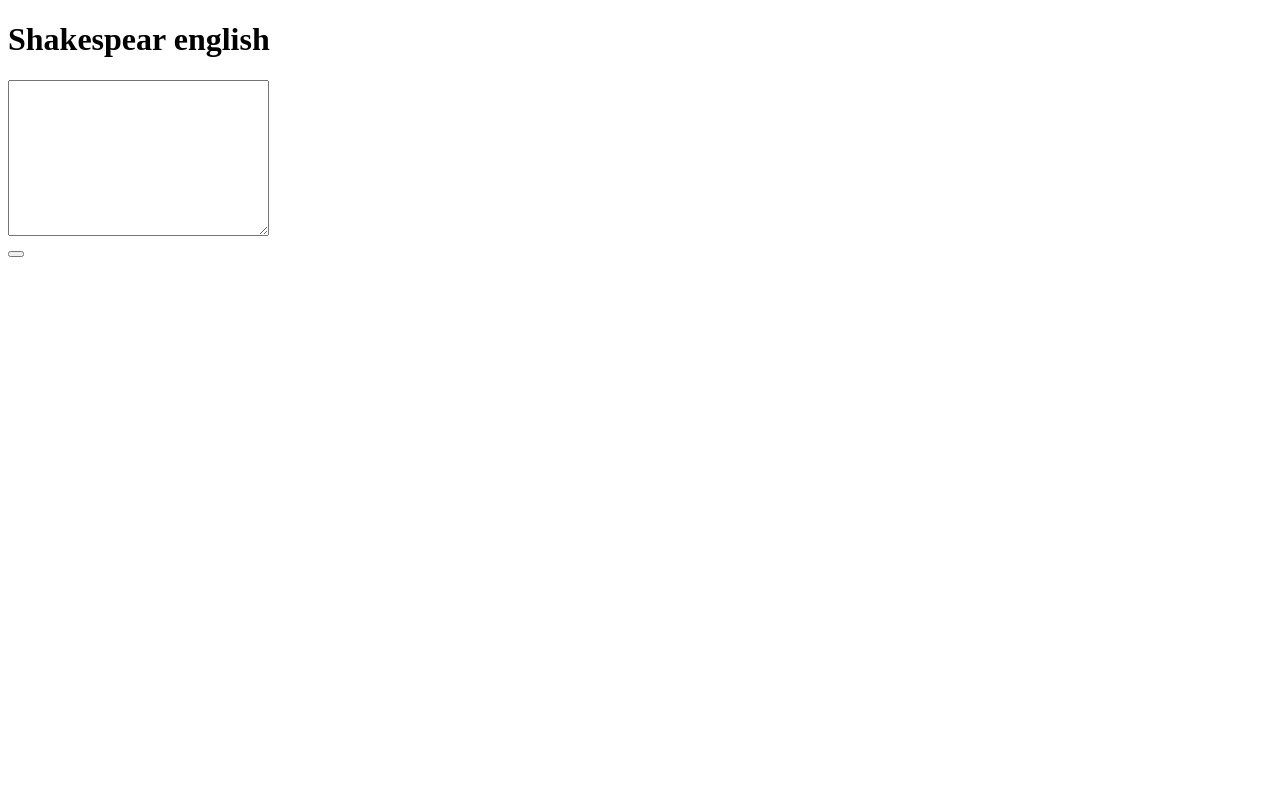
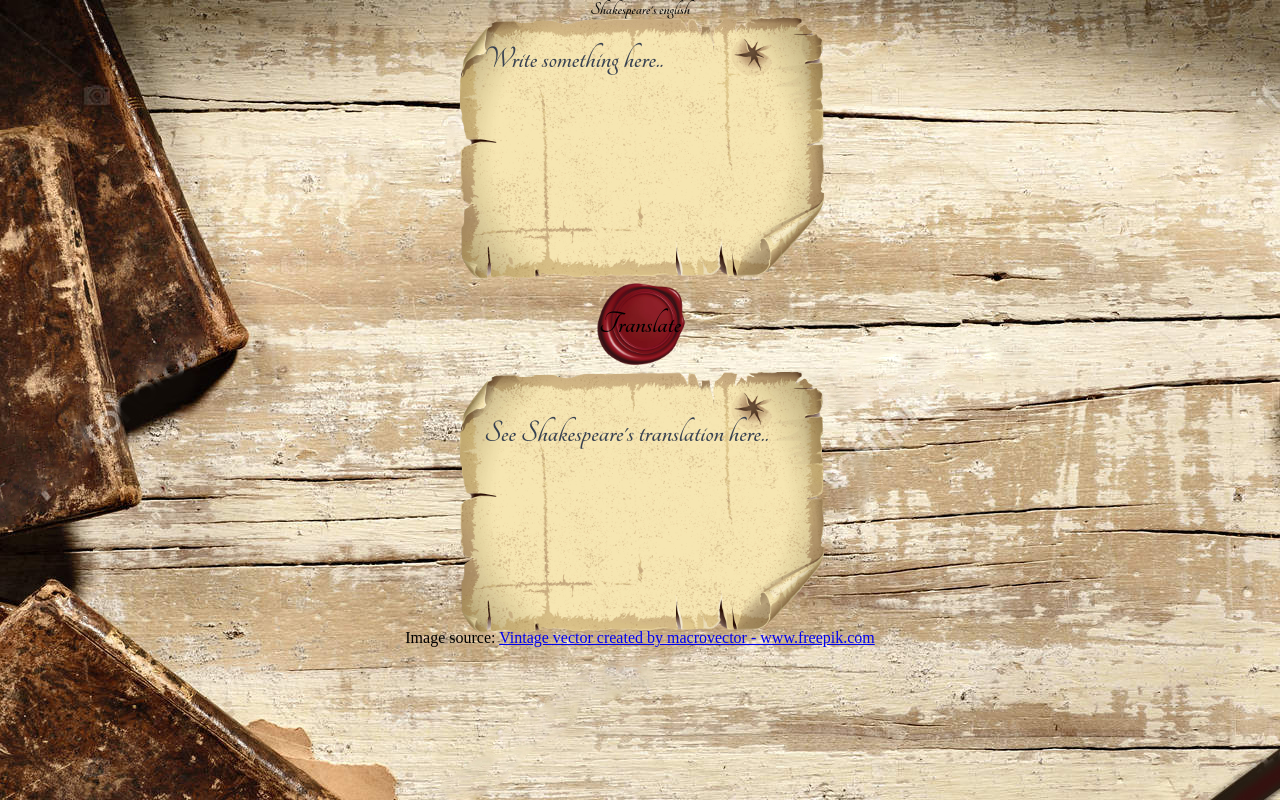
Before and after one commit to Roshannair24/neogcamp-shakespeare-english, a plain HTML site: page index.html in a window 1280 px wide. Drawn offline with Linux system fonts and the light colour scheme.

Commit message:
Feat: Added translation API

```diff
--- a/app.js
+++ b/app.js
@@ -1,26 +1,32 @@
-
-
-
-
-
-
-
-
-
-
-
-
-
-
-
-
-
-
-
-
-
-
+let textAreaInput = document.querySelector("#textarea");
+let btnTranslate = document.querySelector("#btn-translate");
+let outputPara = document.querySelector(".outputPara");
 
 // var serverurl = "https://lessonfourapi.tanaypratap.repl.co/translate/yoda.json";
 
-// var serverurl = "https://api.funtranslations.com/translate/minion.json";
+var serverurl = "https://api.funtranslations.com/translate/shakespeare.json";
+
+function constructUrl(str) {
+  return serverurl + "?" + "text=" + str;
+}
+
+btnTranslate.addEventListener("click", function () {
+  console.log("clicked");
+
+  console.log("txt area value: " + textAreaInput.value);
+
+  fetch(constructUrl(textAreaInput.value))
+    .then(function (response) {
+      return response.json();
+    })
+    .then(function (data) {
+      console.log(data);
+
+      outputPara.innerText = data.contents.translated;
+
+      console.log("output area value : " + outputPara.innerText);
+    })
+    .catch(function (error) {
+      console.log(error);
+    });
+});
--- /dev/null
+++ b/css/styles.css
@@ -0,0 +1,146 @@
+@import url("https://fonts.googleapis.com/css2?family=Tangerine:wght@400;700&display=swap");
+
+:root {
+  --dark-grey: #374151;
+  --off-white: #f3f4f6;
+}
+
+body {
+  box-sizing: border-box;
+
+  background-image: url(/css/images/bg.jpg);
+  padding: 0;
+
+  margin: 0;
+}
+
+h3 {
+  font-family: "Tangerine", cursive;
+  margin: 0;
+
+  margin-block-start: 0;
+  margin-block-end: 0;
+}
+
+::placeholder {
+  color: var(--dark-grey);
+  font-family: "Tangerine", cursive;
+}
+
+.headingholder {
+  text-align: center;
+}
+
+.outer-holder-structure {
+  text-align: center;
+  display: flex;
+  justify-content: center;
+  align-items: center;
+
+  height: 15rem;
+  padding: 0.5rem;
+}
+
+.outer-holder-structure .inner-holder-structure {
+  width: calc(18rem * 1.4142);
+  height: 110%;
+
+  background-position: center;
+
+  background-image: url(/css/images/oldpage/34374-removebg-preview.png);
+  background-repeat: no-repeat;
+  background-size: contain;
+  display: flex;
+  justify-content: center;
+  align-items: center;
+}
+
+.outer-holder-structure .inner-holder-structure #textarea {
+  width: 100%;
+  height: 90%;
+  margin: 1rem;
+  padding-left: 2rem;
+  padding-right: 2rem;
+  font-family: "Tangerine", cursive;
+  font-size: 2rem;
+  font-weight: bold;
+  padding-top: 2rem;
+  outline: none;
+  resize: none;
+  border-style: none;
+  background-color: rgba(95, 158, 160, 0);
+
+  /* background-color: tomato; */
+}
+
+.translatebtnholder {
+  text-align: center;
+  /* padding: 0.1rem; */
+}
+/*
+.outputdivholder {
+
+
+} */
+
+#btn-translate {
+  background-image: url(/css/images/seal.png);
+
+  background-position: center;
+
+  background-repeat: no-repeat;
+  background-size: contain;
+
+  background-color: rgba(255, 99, 71, 0);
+
+  border-style: none;
+}
+
+#btn-translate p {
+  font-family: "Tangerine", cursive;
+  font-size: 2rem;
+  font-weight: 700;
+  transition: all 0.5s ease;
+}
+
+#btn-translate p:hover {
+color: #fbdb5f;
+transition: all 0.5s ease;
+
+  }
+
+.outputdivholder .outputdiv {
+  width: calc(18rem * 1.4142);
+  height: 110%;
+
+  background-position: center;
+
+  background-image: url(/css/images/oldpage/34374-removebg-preview.png);
+  background-repeat: no-repeat;
+  background-size: contain;
+  display: flex;
+}
+
+.outputdivholder .outputdiv .outputPara {
+  width: 100%;
+  height: 90%;
+  margin: 1rem;
+  padding-left: 2rem;
+  padding-right: 2rem;
+
+  padding-top: 2rem;
+  outline: none;
+  resize: none;
+  border-style: none;
+  background-color: rgba(95, 158, 160, 0);
+
+  font-family: "Tangerine", cursive;
+  font-size: 2rem;
+  font-weight: bold;
+}
+
+footer {
+  text-align: center;
+
+  /* padding: 0.1rem; */
+}
--- a/index.html
+++ b/index.html
@@ -5,22 +5,48 @@
     <meta http-equiv="X-UA-Compatible" content="IE=edge" />
     <meta name="viewport" content="width=device-width, initial-scale=1.0" />
     <title>Document</title>
+    <link rel="stylesheet" href="css/styles.css" />
   </head>
   <body>
-    <div class="heading">
-      <h1>Shakespear english</h1>
+    <div class="headingholder" >
+      <h3>Shakespeare's english</h3>
     </div>
 
-    <div class="textdiv">
-      <textarea name="ntextarea" id="textarea" cols="30" rows="10"></textarea>
+    <div class="textdivholder outer-holder-structure">
+      <div class="inputTextHolder inner-holder-structure">
+        <textarea
+          name="ntextarea"
+          id="textarea"
+          placeholder="Write something here.."
+        ></textarea>
+      </div>
     </div>
 
-    <div class="translatebtnholder">
-      <button></button>
+    <div class="translatebtnholder" >
+      <button id="btn-translate"><p> Translate</p>            </button>
     </div>
 
-    <div class="outputdivholder">
-      <div class="outputdiv"></div>
+    <div
+      class="outputdivholder outer-holder-structure"
+
+    >
+      <div class="outputdiv" >
+
+
+        <textarea readonly
+        name="noutputtextarea"
+        id="outputtextarea"
+        placeholder="See Shakespeare's translation here.." class="outputPara"
+      ></textarea>
+      </div>
     </div>
+
+    <footer >Image source:
+      <a href="https://www.freepik.com/vectors/vintage"
+        >Vintage vector created by macrovector - www.freepik.com</a
+      >
+    </footer>
+
+    <script src="app.js"></script>
   </body>
 </html>
```
Also changed, not shown: css/images/bg.jpg (added), css/images/dialoguebox.svg (added), css/images/oldpage/34374-removebg-preview.png (added), css/images/oldpage/34374.jpg (added), css/images/oldpage/License free.txt (added), css/images/oldpage/License premium.txt (added), css/images/seal.png (added), 1 other file.
